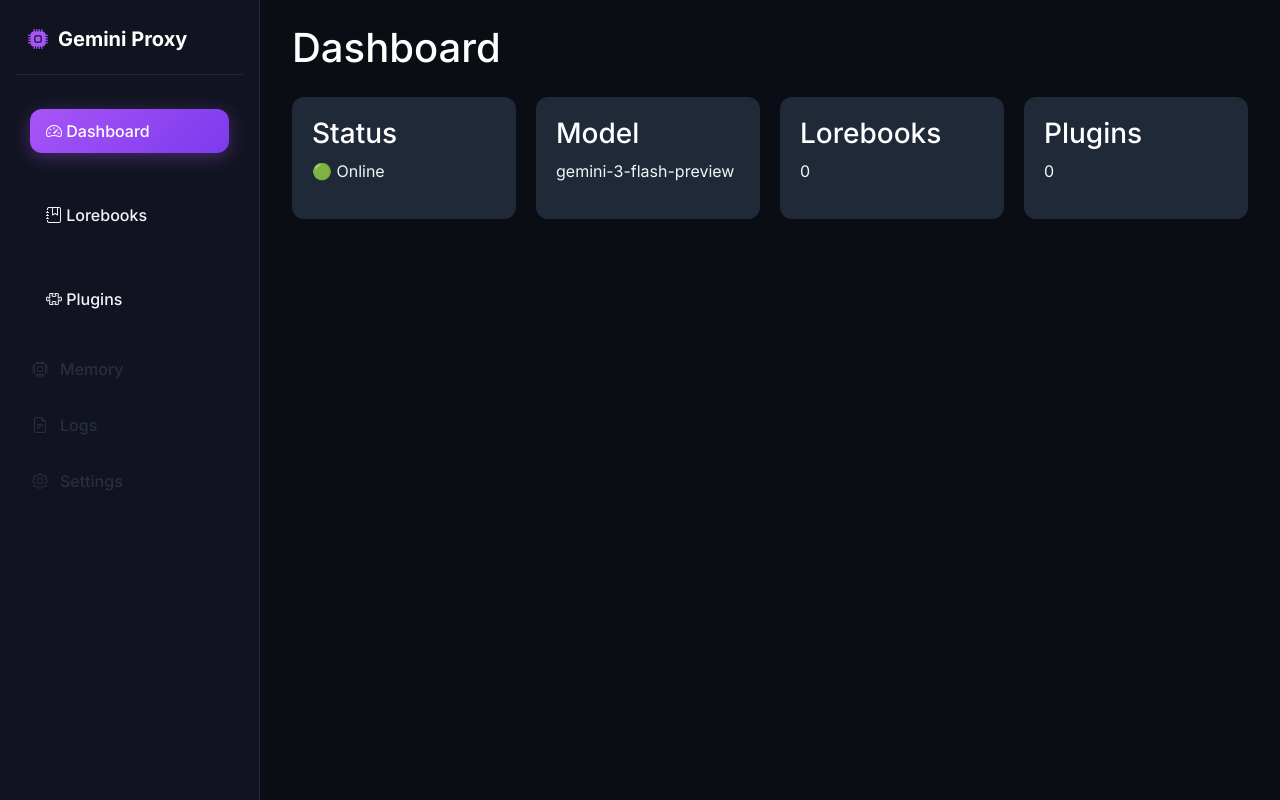
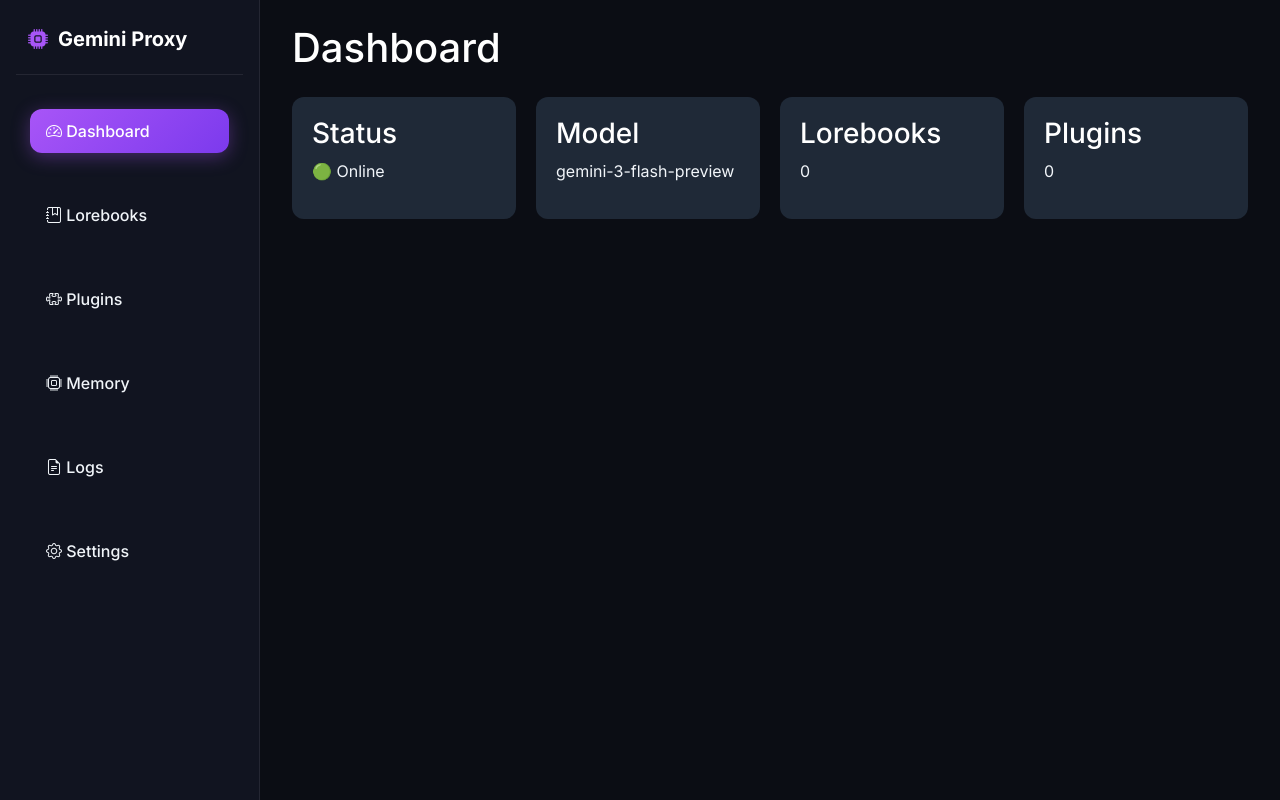
Before and after one commit to EpiksXX/proxi, a Flask app: page /admin/ in a window 1280 px wide. Run offline with Flask 3, Linux system fonts and the light colour scheme.

Commit message:
base.html

```diff
--- a/admin/templates/base.html
+++ b/admin/templates/base.html
@@ -94,19 +94,7 @@
             box-shadow: 0 4px 18px rgba(168, 85, 247, 0.35);
         }
 
-        .sidebar-menu .disabled {
-            color: #475569;
-            padding: 10px 16px;
-            font-weight: 500;
-            display: flex;
-            align-items: center;
-            gap: 12px;
-            opacity: 0.6;
-            cursor: not-allowed;
-            user-select: none;
-        }
-
-        /* Main Content Area — естественный поток без растягивания */
+        /* Main Content Area — естественный поток без вертикального растягивания */
         .content {
             flex-grow: 1;
             display: block !important;
@@ -152,7 +140,7 @@
             border-radius: 8px;
         }
 
-                /* Фикс полей ввода в модальных окнах */
+        /* Фикс полей ввода в модальных окнах */
         .custom-modal .form-control,
         .custom-modal input,
         .custom-modal textarea,
@@ -179,6 +167,7 @@
             color: #64748b !important;
             opacity: 1 !important;
         }
+
         .btn-purple {
             background: var(--accent-gradient) !important;
             color: #ffffff !important;
@@ -255,9 +244,21 @@
                     <i class="bi bi-puzzle"></i> Plugins
                 </a>
             </li>
-            <li class="disabled"><i class="bi bi-cpu"></i> Memory</li>
-            <li class="disabled"><i class="bi bi-file-earmark-text"></i> Logs</li>
-            <li class="disabled"><i class="bi bi-gear"></i> Settings</li>
+            <li>
+                <a href="{{ url_for('admin.memory') }}" class="{% if request.endpoint == 'admin.memory' %}active{% endif %}">
+                    <i class="bi bi-cpu"></i> Memory
+                </a>
+            </li>
+            <li>
+                <a href="{{ url_for('admin.logs') }}" class="{% if request.endpoint == 'admin.logs' %}active{% endif %}">
+                    <i class="bi bi-file-earmark-text"></i> Logs
+                </a>
+            </li>
+            <li>
+                <a href="{{ url_for('admin.settings') }}" class="{% if request.endpoint == 'admin.settings' %}active{% endif %}">
+                    <i class="bi bi-gear"></i> Settings
+                </a>
+            </li>
         </ul>
     </aside>
 
```
